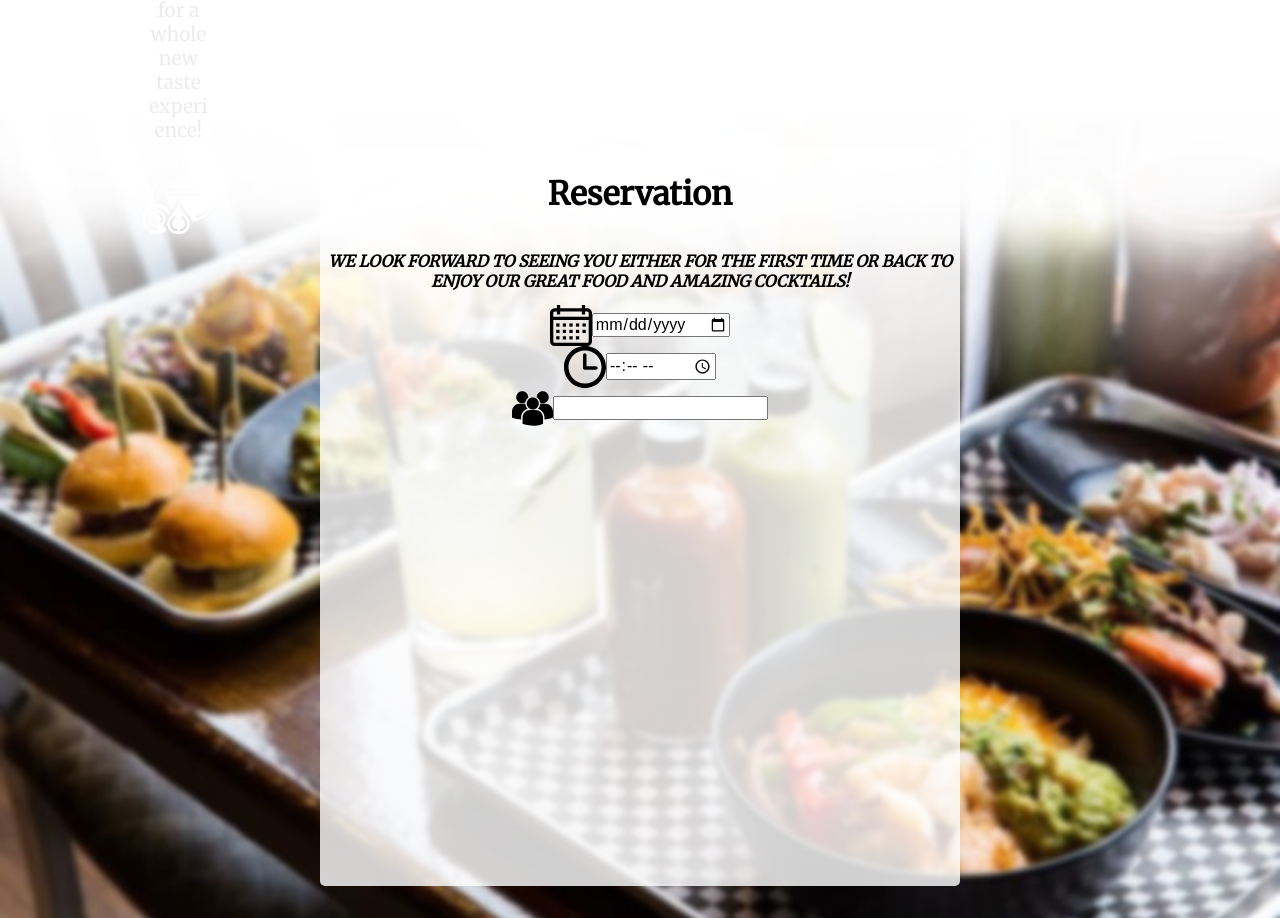
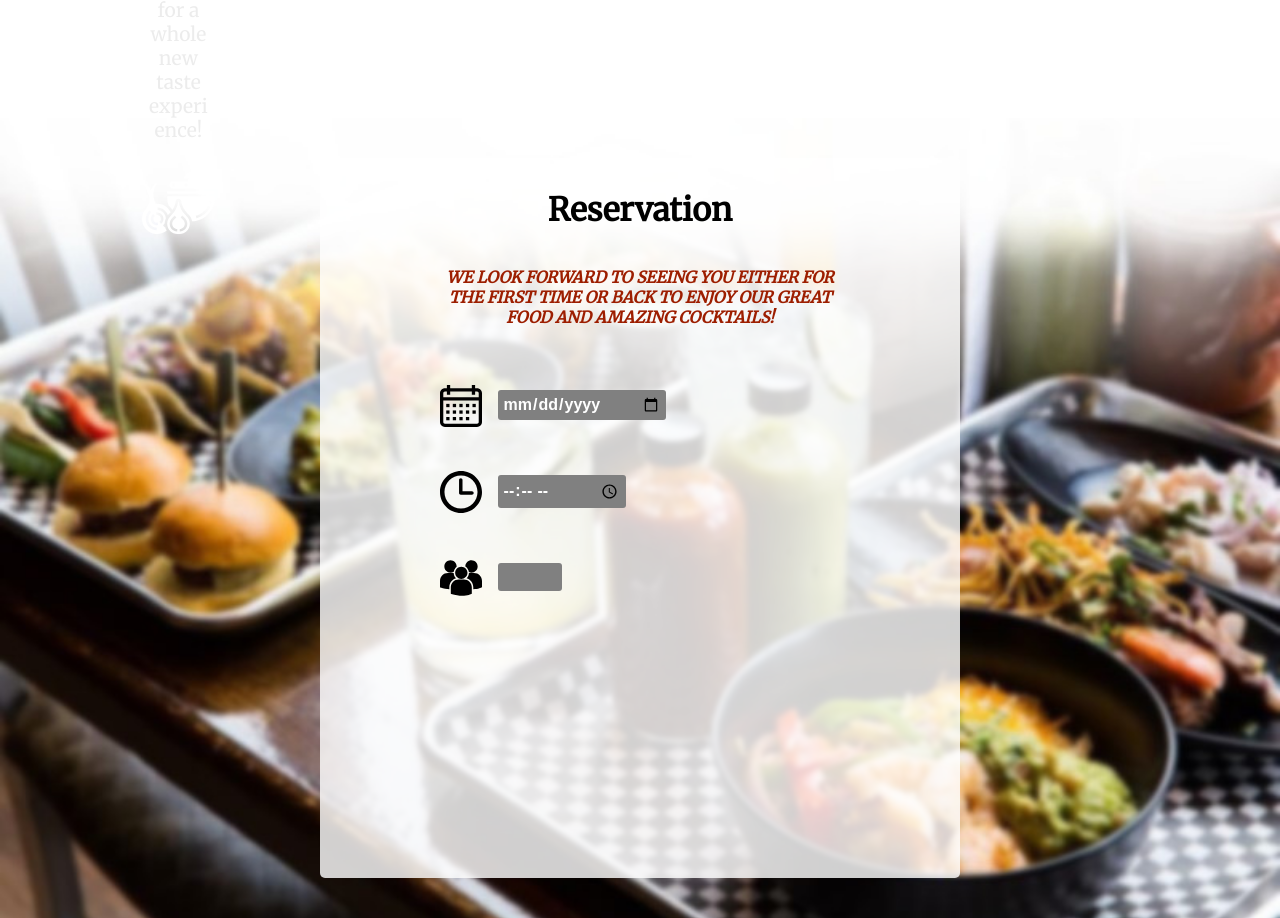
Before and after one commit to b4l4g3/taco-bar, a React (Create React App) app: page / in a window 1280 px wide. Shown: the part 2282-3200 px from the top of the page. Built offline with nearby package versions, Linux system fonts and the light colour scheme.

Commit message:
Add style to the form in 'Reservation' component

```diff
--- a/src/Components/Reservation.js
+++ b/src/Components/Reservation.js
@@ -4,6 +4,8 @@ import styled from 'styled-components';
 const Wrapper = styled.div`
     display: flex;
     flex-direction: column;
+    align-items: center;
+    justify-content: center;
     height: 100vh;
     background-image: url('./Images/reservation.jpg');
     background-repeat: repeat;
@@ -15,11 +17,11 @@ const Wrapper = styled.div`
 const Container = styled.div`
     display: flex;
     flex-direction: column;
-    height: 100%;
+    height: 90%;
     width: 50%;
-    margin: 2em auto;
     background-color: #ffffffcf;
     border-radius: 5px;
+    padding: 0.5em 7.5em;
 `
 
 const Title = styled.h1`
@@ -31,25 +33,34 @@ const Title = styled.h1`
 const Header = styled.h2`
     text-align: center;
     font: italic 600 1em Merriweather;
+    color: #9d1e00;
 `
 
 const Form = styled.form`
     display: flex;
     flex-direction: column;
     justify-content: center;
-    align-items: center;
+    align-items: flex-end;
+    justify-content: space-evenly;
+    height: 43%;
 `
 
 const Label = styled.label`
-
+    width: 400px;
 `
 
 const Icon = styled.img`
     width: 2.6em;
+    margin-right: 1em;
 `
 
 const Input = styled.input`
-
+    border: none;
+    background-color: gray;
+    border-radius: 3px;
+    padding: 5px;
+    font: normal bold 1em Arial;
+    color: white;
 `
 
 export class Reservation extends Component {
@@ -60,6 +71,17 @@ export class Reservation extends Component {
     }
 
     render() {
+        const styles = {
+            date: {
+                width: '10.5em'
+            },
+            time: {
+                width: '8em'
+            },
+            persons: {
+                width: '4em'
+            }
+        }
         return (
             <Wrapper>
                 <Container>
@@ -69,15 +91,15 @@ export class Reservation extends Component {
                     <Form>
                         <Label>
                             <Icon src={'./Images/calendar.svg'} />
-                            <Input type="date" name="date" value={this.state.date} onChange={this.handleDate} />
+                            <Input style={styles.date} type="date" name="date" value={this.state.date} onChange={this.handleDate} />
                         </Label>
                         <Label>
                             <Icon src={'./Images/clock.svg'} />
-                            <Input type="time" name="time" value={this.state.time} onChange={this.handleTime} />
+                            <Input style={styles.time} type="time" name="time" value={this.state.time} onChange={this.handleTime} />
                         </Label>
                         <Label>
                             <Icon src={'./Images/group.svg'} />
-                            <Input type="number" name="persons" value={this.state.persons} onChange={this.handlePersons} />
+                            <Input style={styles.persons} type="number" name="persons" value={this.state.persons} onChange={this.handlePersons} />
                         </Label>
                     </Form>
                 </Container>
```
